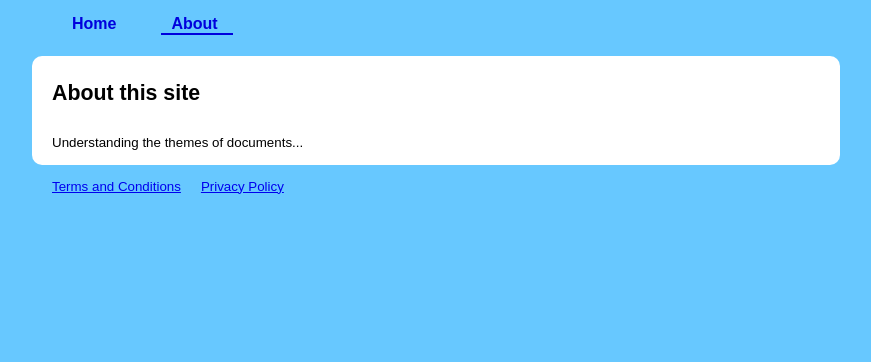
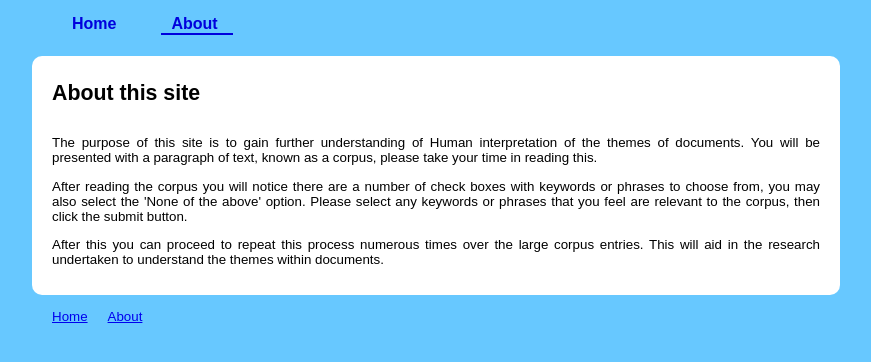
Before and after one commit to IanField90/KeyphraseSurvey, a PHP site: page /about/index.php in a window 1280 px wide. Shown: the top 362 px of the page, without its empty margins (224-1095 px from the left). Run offline with PHP 8.4, Linux system fonts and the light colour scheme.

Commit message:
Minor changes

```diff
--- a/DB/create.sql
+++ b/DB/create.sql
@@ -1,3 +1,5 @@
+CREATE DATABASE test;
+
 /*drop table entries;*/
 CREATE TABLE entries(
 	entry_id MEDIUMINT,
--- a/html/config/about.php
+++ b/html/config/about.php
@@ -1 +1,5 @@
-Understanding the themes of documents...
+The purpose of this site is to gain further understanding of Human interpretation of the themes of documents. You will be presented with a paragraph of text, known as a corpus, please take your time in reading this.
+<p />
+After reading the corpus you will notice there are a number of check boxes with keywords or phrases to choose from, you may also select the 'None of the above' option. Please select any keywords or phrases that you feel are relevant to the corpus, then click the submit button.
+<p />
+After this you can proceed to repeat this process numerous times over the large corpus entries. This will aid in the research undertaken to understand the themes within documents.
--- a/html/footer.php
+++ b/html/footer.php
@@ -2,13 +2,13 @@
 <div id="footer">
 	<ul>
 		<li>
-			<a href="/SummerStudent/html/content/terms.php">
-				Terms and Conditions
+			<a href="/SummerStudent/html" class="<?php echo $sel_home; ?>">
+				<?php echo $link_home; ?>
 			</a>
 		</li>
 		<li>
-			<a href="/SummerStudent/html/content/privacy.php">
-				Privacy Policy
+			<a href="/SummerStudent/html/About" class="<?php echo $sel_about; ?>">
+				<?php echo $link_about; ?>
 			</a>
 		</li>
 	</ul>
--- a/html/process_entry.php
+++ b/html/process_entry.php
@@ -3,7 +3,7 @@
 	$MAX_SELECTIONS = 15;
 	$choices;
 
-	// check the page hit is legitimate by app, not just visit hit
+	// check the page hit is legitimate, visit - not just a hit
 	if(!isset($_SESSION['entryID'])){
 		echo 'This page cannot be viewed.';
 		return -1;
```
Also changed, not shown: 1 other file.
